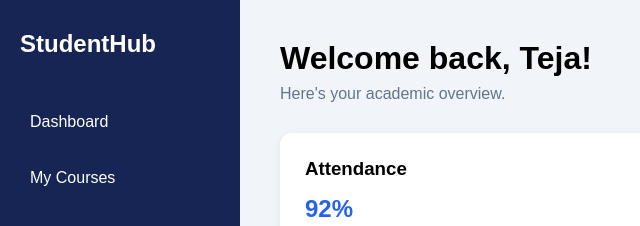
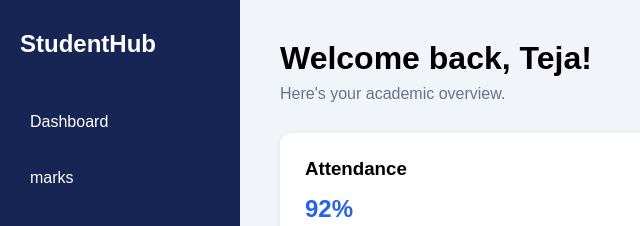
Before and after one commit to vijinaik/git-workshop, a plain HTML site: page index.html in a window 1280 px wide. Shown: the top 226 px of the page, 0-640 px from the left. Drawn offline with Linux system fonts and the light colour scheme.

Commit message:
first commit

```diff
--- a/index.html
+++ b/index.html
@@ -9,7 +9,7 @@
 <div class="sidebar">
 <h2>StudentHub</h2>
 <a href="#">Dashboard</a>
-<a href="#">My Courses</a>
+<a href="#">marks</a>
  <a href="#">Assignments</a>
 <a href="#">Attendance</a>
 <a href="#">Settings</a>
```
